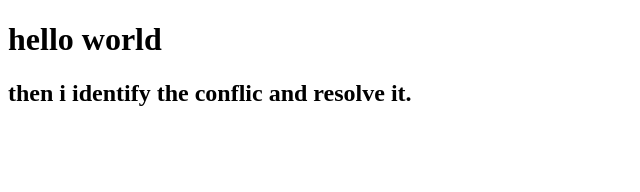
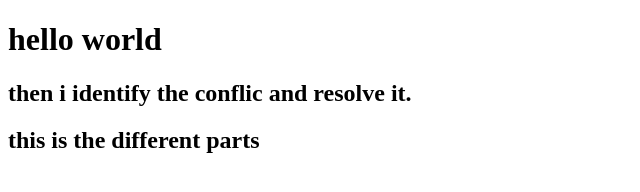
Before and after one commit to tanzeytang/jiangren-fullstake-zexin, a plain HTML site: page index.html in a window 1280 px wide. Shown: the whole page, without its empty margins (0-640 px from the left). Drawn offline with Linux system fonts and the light colour scheme.

Commit message:
submit for add div>h2

```diff
--- a/index.html
+++ b/index.html
@@ -6,5 +6,8 @@
   <body>
     <h1>hello world</h1>
     <h2>then i identify the conflic and resolve it.</h2>
+    <div>
+      <h2>this is the different parts</h2>
+    </div>
   </body>
 </html>
```
